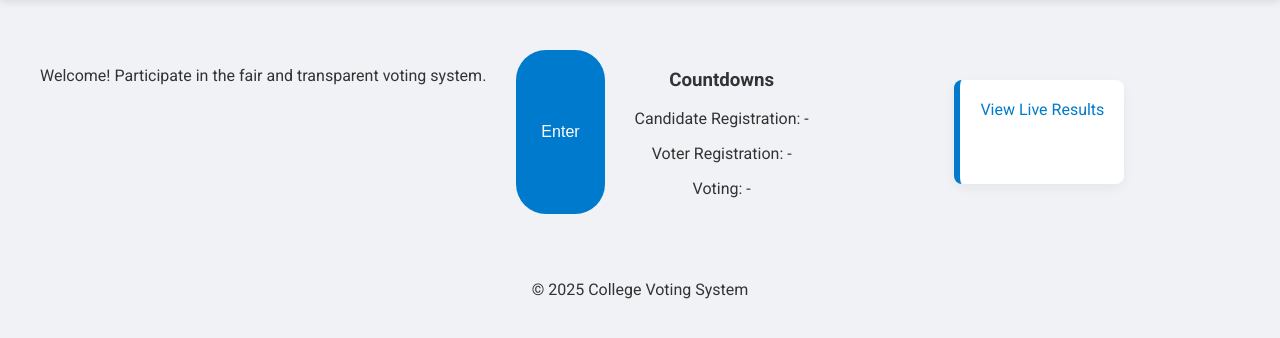
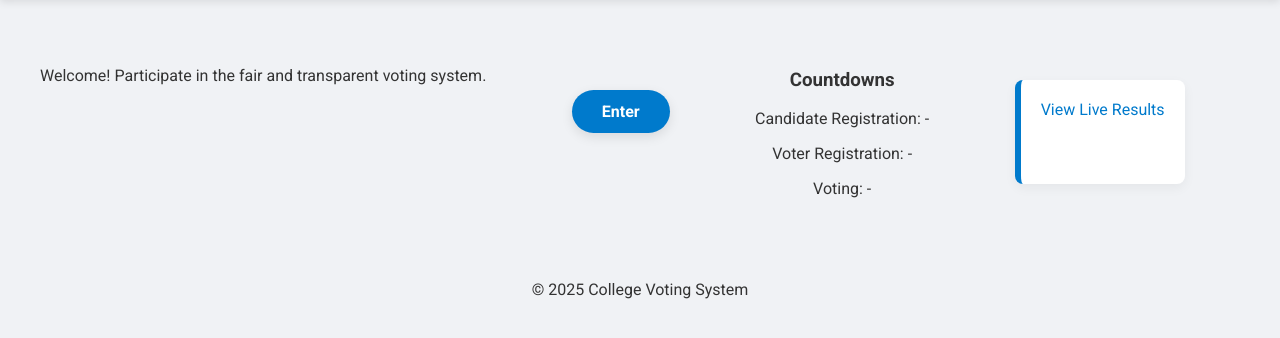
Before and after one commit to saras0110/backend-code, a Flask app: page / in a window 1280 px wide. Shown: the part 225-563 px from the top of the page. Run offline with Flask 3, Linux system fonts and the light colour scheme.

Commit message:
Update index.html

```diff
--- a/templates/index.html
+++ b/templates/index.html
@@ -13,8 +13,9 @@
 
   <main>
     <p>Welcome! Participate in the fair and transparent voting system.</p>
-    <button onclick="window.location.href='https://backend-code-qta6.onrender.com/role_select'">Enter</button>
-
+    <div class="hero">
+  <a href="https://backend-code-qta6.onrender.com/role_select" class="enter-btn">Enter</a>
+</div>
     <section class="countdowns">
       <h3>Countdowns</h3>
       <p>Candidate Registration: {{ countdowns['candidate_registration']['start'] }} - {{ countdowns['candidate_registration']['end'] }}</p>
```
